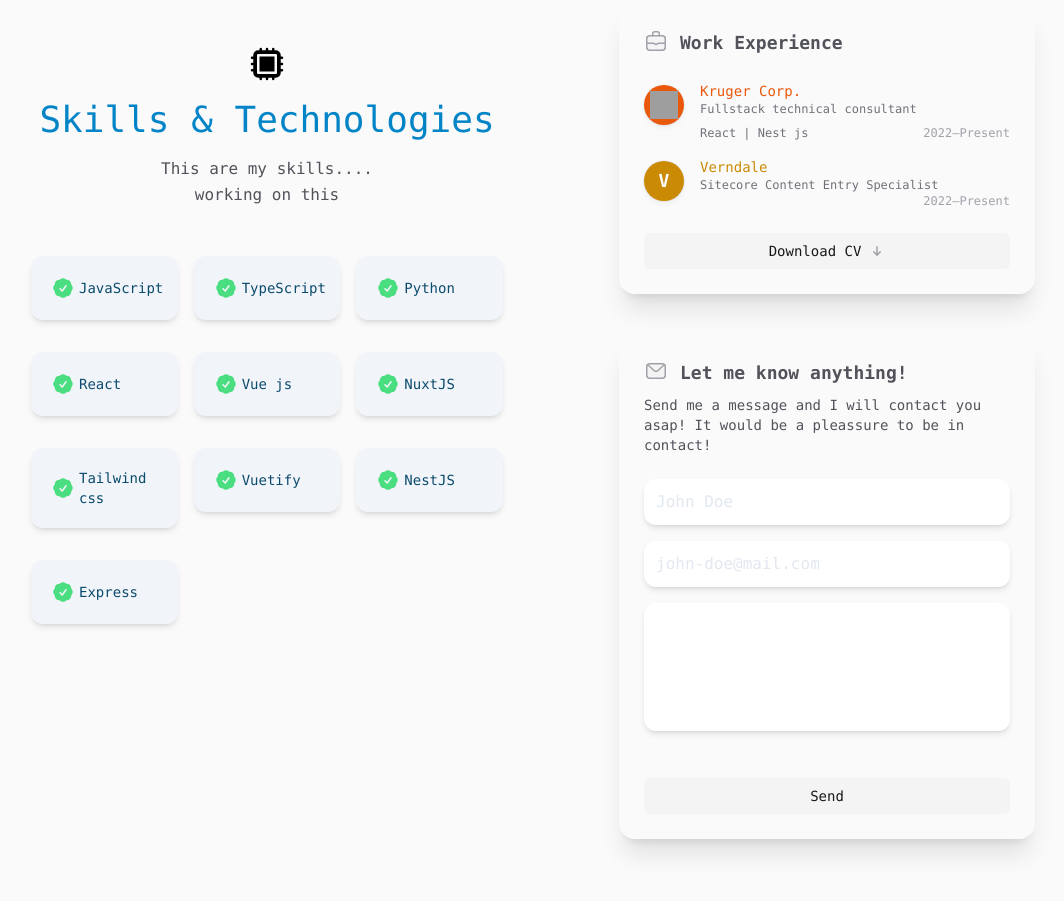
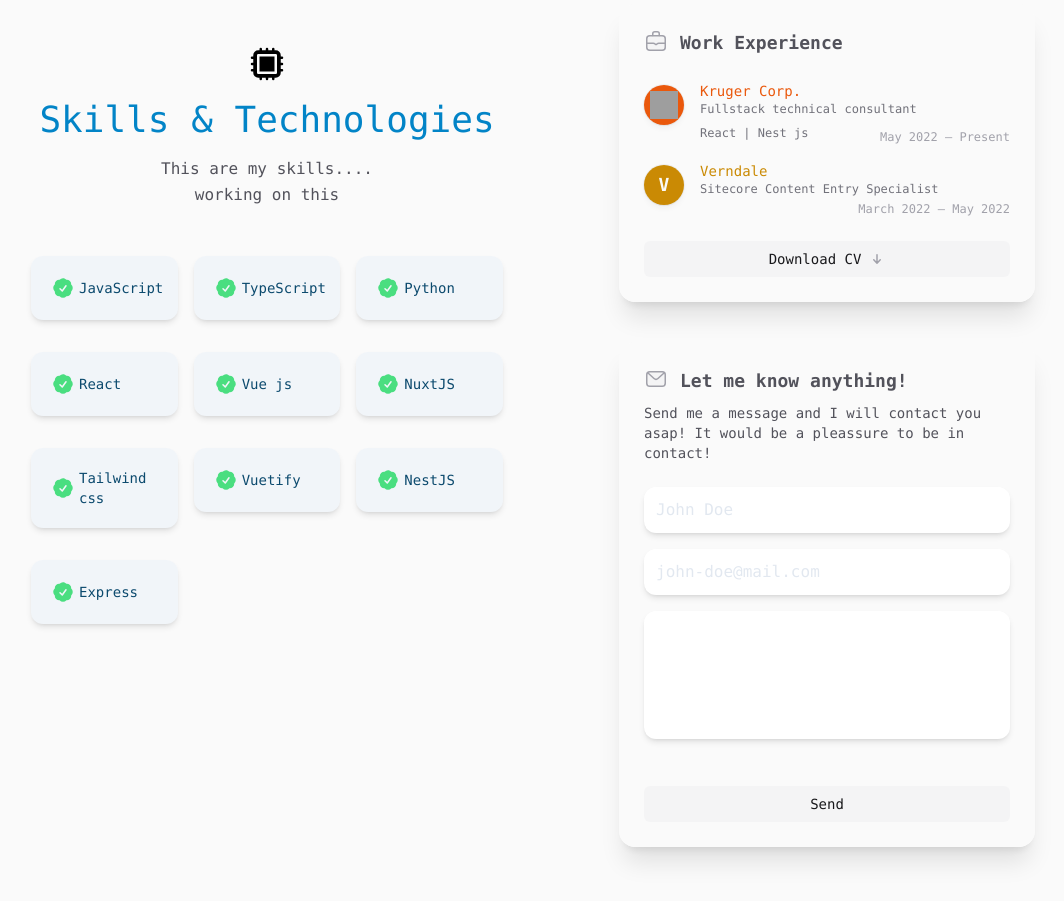
Before and after one commit to oscarcz7/the-web, a React (Create React App) app: page / in a window 1280 px wide. Shown: the part 1140-2041 px from the top of the page, without its empty margins (117-1181 px from the left). Built offline with nearby package versions, Linux system fonts and the light colour scheme; grey boxes are pictures that could not be loaded.

Commit message:
Changes in data work experience

```diff
--- a/src/components/Experience.js
+++ b/src/components/Experience.js
@@ -49,11 +49,11 @@ export default function Experience() {
             <dd className="text-xs text-zinc-500 ">React | Nest js</dd>
 
             <dd
-              className="ml-auto text-xs text-zinc-400"
+              className="mt-1 ml-auto text-xs text-zinc-400"
               aria-label="2019 until Present"
             >
-              <time dateTime="2019">2022</time>
-              <span aria-hidden="true">—</span>
+              <time dateTime="2019">May 2022</time>
+              <span aria-hidden="true"> — </span>
               <time dateTime="2022">Present</time>
             </dd>
           </dl>
@@ -71,12 +71,12 @@ export default function Experience() {
               Sitecore Content Entry Specialist
             </dd>
             <dd
-              className="ml-auto text-xs text-zinc-400"
+              className="mt-1 ml-auto text-xs text-zinc-400"
               aria-label="2019 until Present"
             >
-              <time dateTime="2019">2022</time>
-              <span aria-hidden="true">—</span>
-              <time dateTime="2022">Present</time>
+              <time dateTime="2019">March 2022</time>
+              <span aria-hidden="true"> — </span>
+              <time dateTime="2022">May 2022</time>
             </dd>
           </dl>
         </li>
```
